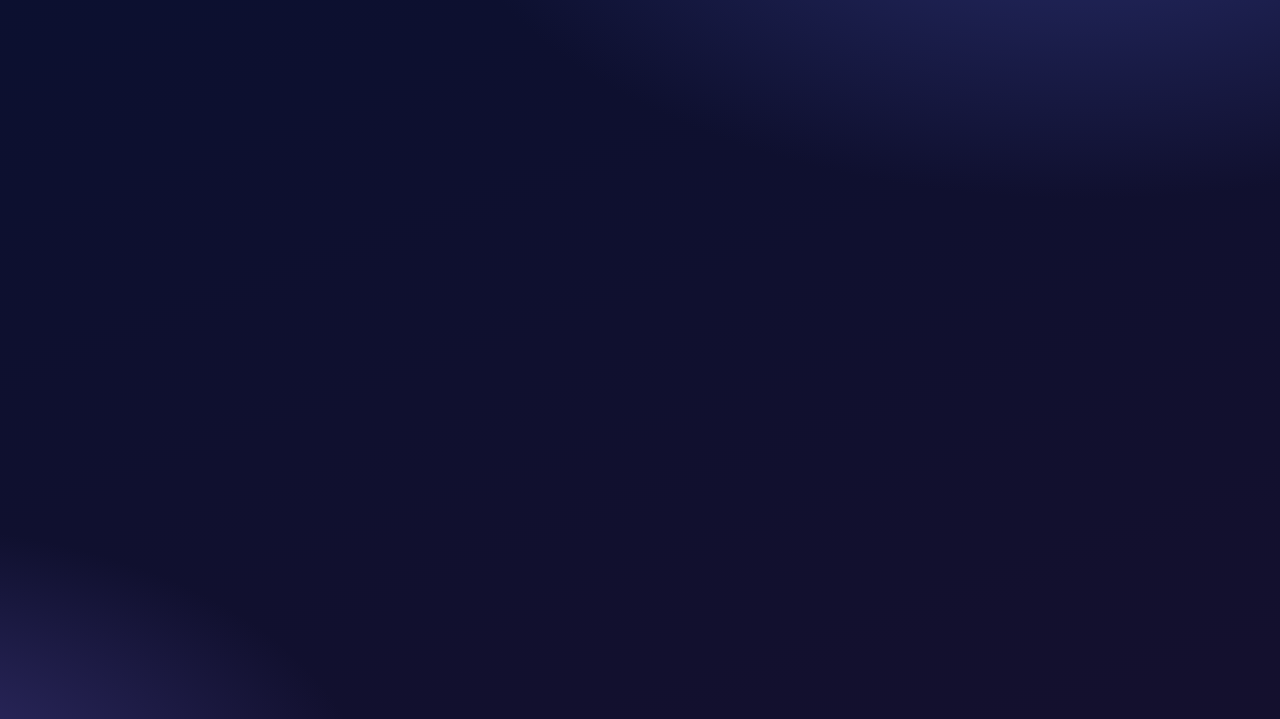
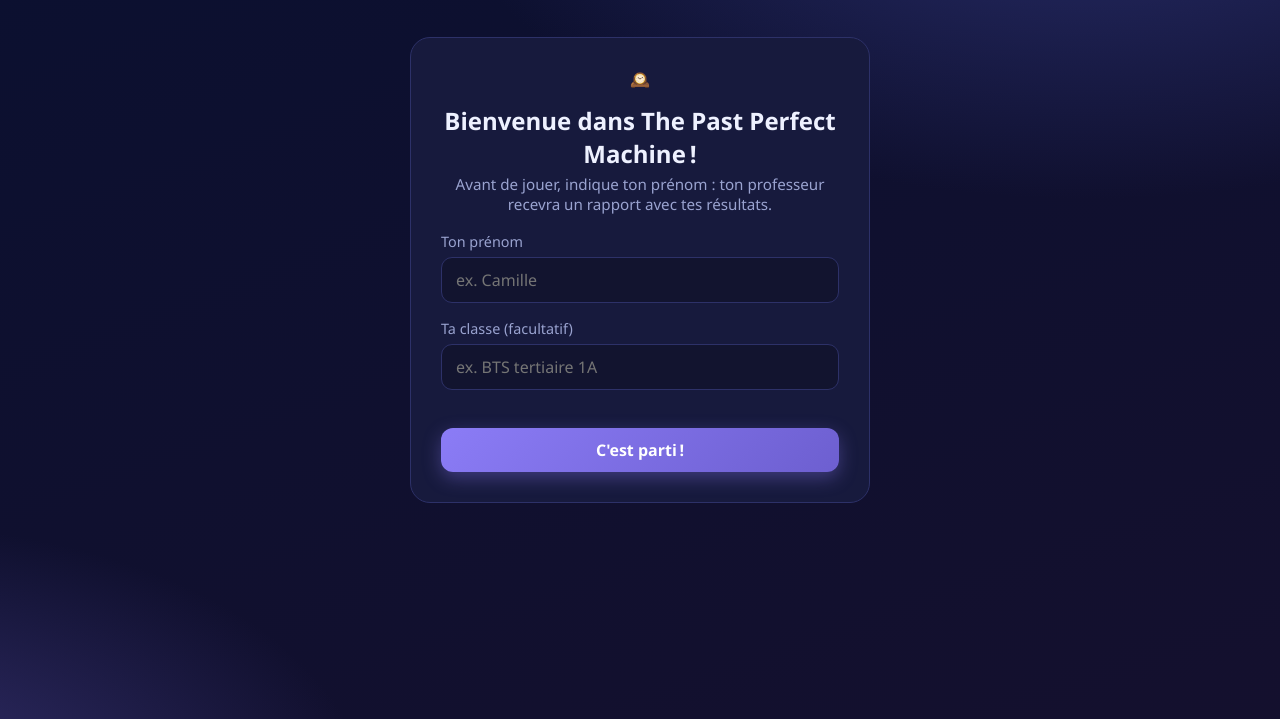
Before and after one commit to ctrl-english/Past_Perfect-Machine, a plain HTML site: page index.html in a window 1280 px wide. Shown: the part 81-800 px from the top of the page. Drawn offline with Linux system fonts and the light colour scheme.

Commit message:
Correctif : page vide au démarrage (déclaration de sessionAttempts)

```diff
--- a/index.html
+++ b/index.html
@@ -288,7 +288,8 @@ function saveJSON(key, val){
 let best = loadJSON("pastPerfectMachineBest", {});
 let soundOn = loadJSON("pastPerfectMachineSound", true);
 let student = loadJSON("pastPerfectMachineStudent", null);
-let sessionResults = {}; sessionAttempts = {};
+let sessionResults = {};
+let sessionAttempts = {};
 let lastGame = null;
 let currentCleanup = null;
 
```
